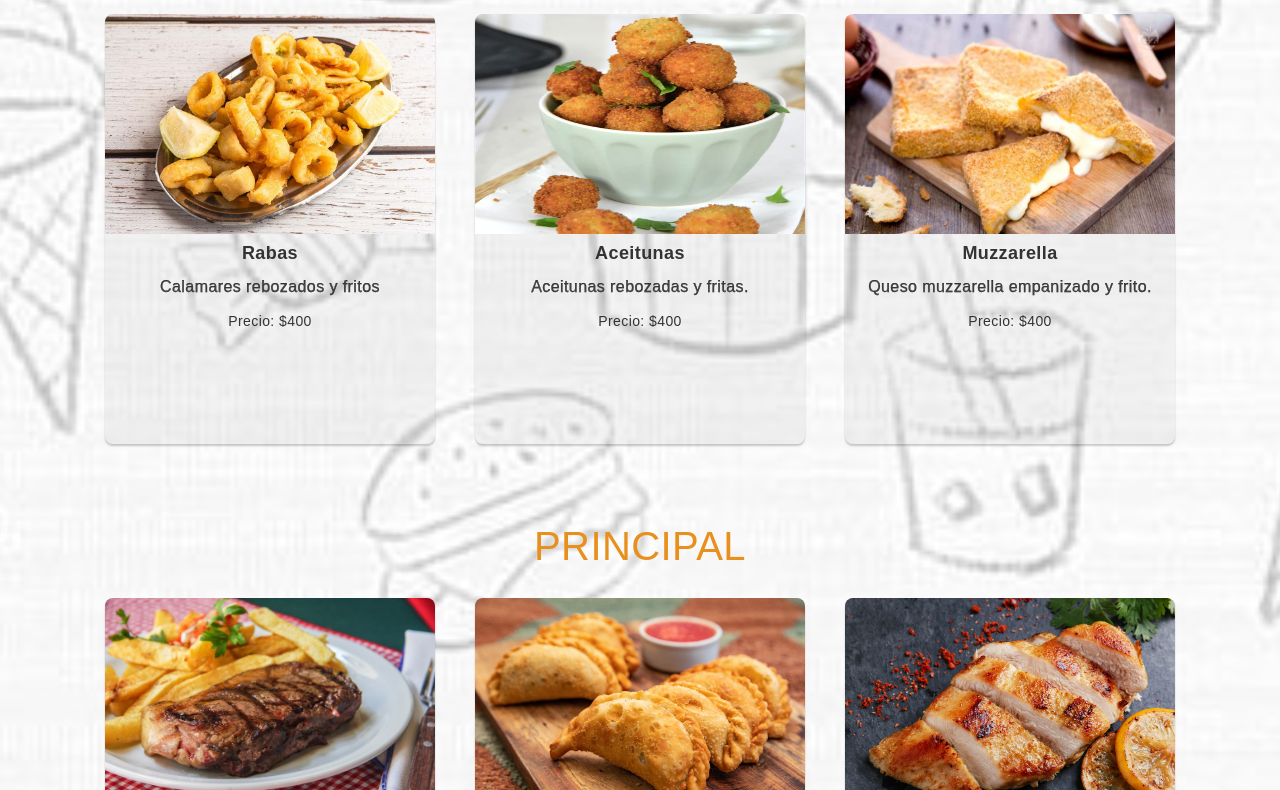
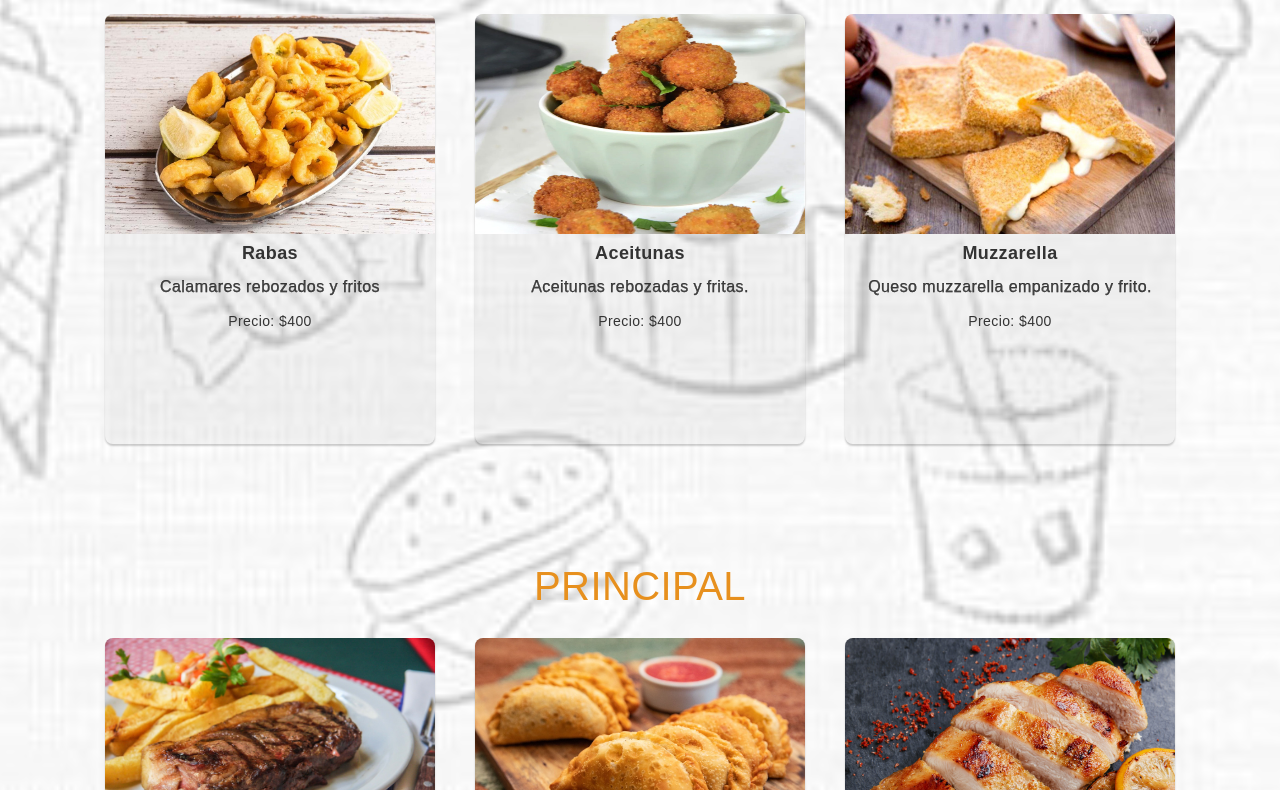
Before and after one commit to mrcsmchll/pnt1_carta_restobar, a plain HTML site: page index.html in a window 1280 px wide. Shown: the part 402-1192 px from the top of the page. Drawn offline with nearby package versions, Linux system fonts and the light colour scheme.

Commit message:
modifique el css!! le saque el height al container

```diff
--- a/style.css
+++ b/style.css
@@ -1,10 +1,9 @@
-
 header {
     margin-top: 10rem;
     text-align: center;
 }
 
-header h1{
+header h1 {
     font-size: 100px;
 }
 
@@ -42,7 +41,7 @@ body {
 .container {
     width: 100%;
     max-width: 1200px;
-    height: 430px;
+
     display: flex;
     flex-wrap: wrap;
     justify-content: center;
@@ -89,7 +88,7 @@ body {
 
 }
 
-.footer{
+.footer {
     margin-top: 10rem;
     padding: 30px 60rem;
     background: rgb(30, 30, 30);
```
Also changed, not shown: index.html (+2 -0 lines).
